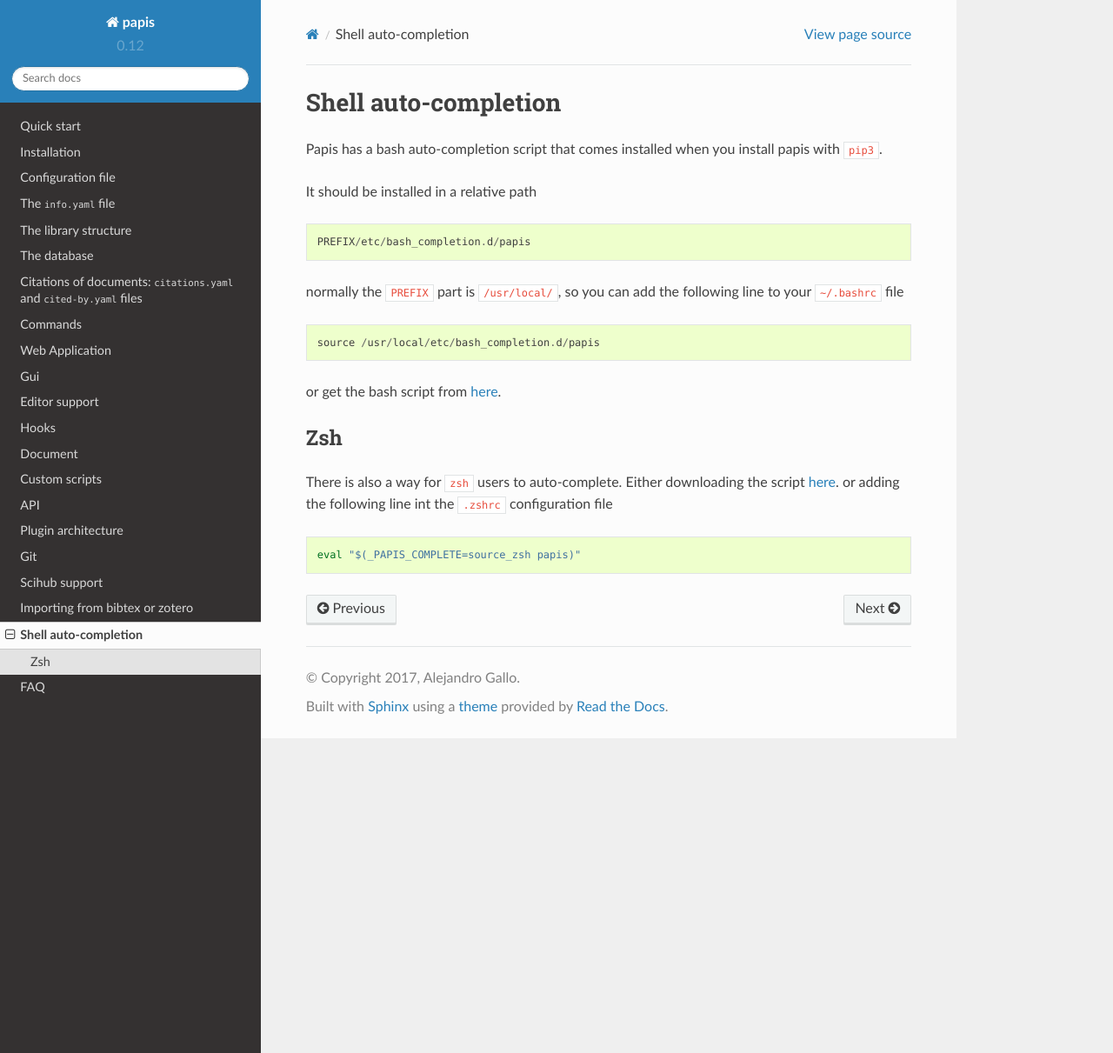
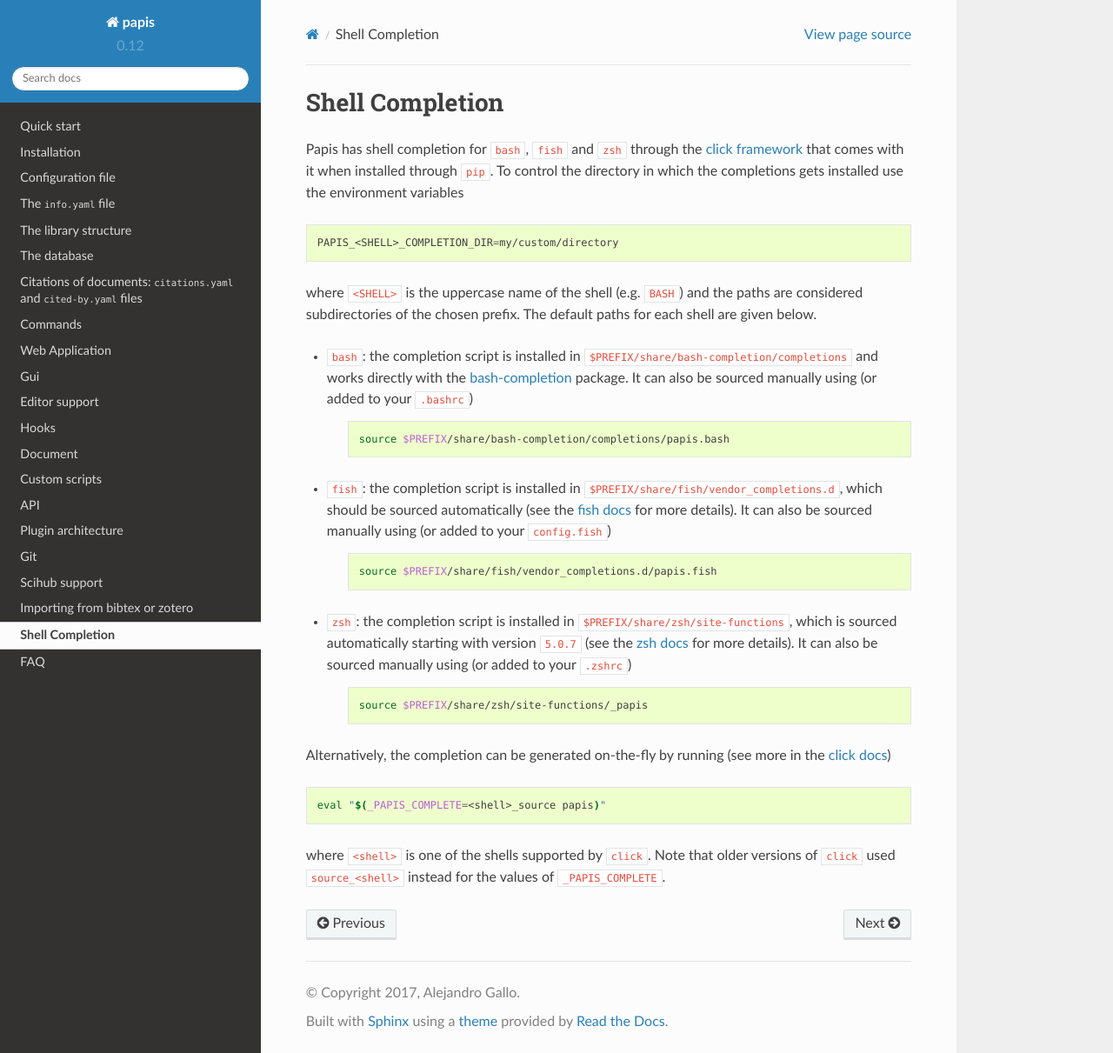
Before and after one commit to papis/papis, a Sphinx documentation site: the page built from doc/source/shell_completion.rst, in a window 1280 px wide and 1211 px high. Shown: the whole window at 87% size. Built offline with Sphinx 7.4.7 and the Read the Docs theme 2.0.0, drawn with Linux system fonts in a browser that asks for light colours.

Commit message:
docs: update shell completion information

```diff
--- a/doc/source/shell_completion.rst
+++ b/doc/source/shell_completion.rst
@@ -1,34 +1,56 @@
-Shell auto-completion
-=====================
+Shell Completion
+================
 
-Papis has a bash auto-completion script that comes installed
-when you install papis with ``pip3``.
+Papis has shell completion for ``bash``, ``fish`` and ``zsh`` through the
+`click framework <https://click.palletsprojects.com/en/latest/shell-completion/#shell-completion>`__
+that comes with it when installed through ``pip``. To control the directory
+in which the completions gets installed use the environment variables
 
-It should be installed in a relative path
+.. code:: bash
 
-::
+    PAPIS_<SHELL>_COMPLETION_DIR=my/custom/directory
 
-  PREFIX/etc/bash_completion.d/papis
+where ``<SHELL>`` is the uppercase name of the shell (e.g. ``BASH``) and the
+paths are considered subdirectories of the chosen prefix. The default paths for
+each shell are given below.
 
-normally the ``PREFIX`` part is ``/usr/local/``, so you can add the
-following line to your ``~/.bashrc`` file
+* ``bash``: the completion script is installed in
+  ``$PREFIX/share/bash-completion/completions`` and works directly with
+  the `bash-completion <https://github.com/scop/bash-completion>`__ package.
+  It can also be sourced manually using (or added to your ``.bashrc``)
 
-::
+    .. code:: bash
 
-  source /usr/local/etc/bash_completion.d/papis
+        source $PREFIX/share/bash-completion/completions/papis.bash
 
-or get the bash script from
-`here <https://raw.githubusercontent.com/alejandrogallo/papis/master/scripts/shell_completion/click/papis.sh/>`__.
+* ``fish``: the completion script is installed in
+  ``$PREFIX/share/fish/vendor_completions.d``, which should be sourced
+  automatically (see the
+  `fish docs <https://fishshell.com/docs/current/completions.html#where-to-put-completions>`__
+  for more details). It can also be sourced manually using (or added to your
+  ``config.fish``)
 
+    .. code:: bash
 
-Zsh
----
+        source $PREFIX/share/fish/vendor_completions.d/papis.fish
 
-There is also a way for ``zsh`` users to auto-complete. Either downloading the
-script
-`here <https://raw.githubusercontent.com/alejandrogallo/papis/master/scripts/shell_completion/click/papis.zsh/>`__.
-or adding the following line int the ``.zshrc`` configuration file
+* ``zsh``: the completion script is installed in ``$PREFIX/share/zsh/site-functions``,
+  which is sourced automatically starting with version ``5.0.7`` (see the
+  `zsh docs <https://zsh.sourceforge.io/Doc/Release/Completion-System.html>`__
+  for more details). It can also be sourced manually using (or added to your
+  ``.zshrc``)
 
-::
+    .. code:: bash
 
-  eval "$(_PAPIS_COMPLETE=source_zsh papis)"
+        source $PREFIX/share/zsh/site-functions/_papis
+
+Alternatively, the completion can be generated on-the-fly by running (see more in the
+`click docs <https://click.palletsprojects.com/en/latest/shell-completion/#shell-completion>`__)
+
+.. code:: bash
+
+   eval "$(_PAPIS_COMPLETE=<shell>_source papis)"
+
+where ``<shell>`` is one of the shells supported by ``click``. Note that older
+versions of ``click`` used ``source_<shell>`` instead for the values of
+``_PAPIS_COMPLETE``.
```
